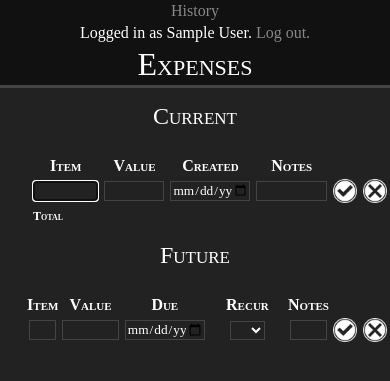
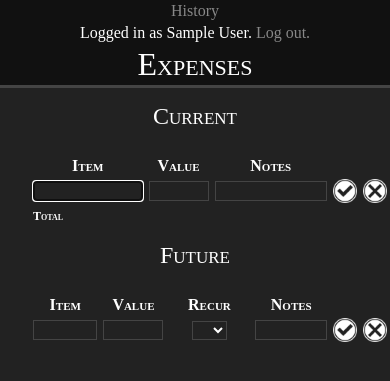
Before and after one commit to spurll/expense, a Flask app: page / in a window 390 px wide. Shown: the top 381 px of the page. Run offline with Flask 2, Linux system fonts and the light colour scheme; a user stored in the database is signed in; tables that the repository leaves empty hold one stand-in row (values such as "Sample post"); parts of the project's set-up code (start-up, migrations or seed data) failed here and were passed over.

Commit message:
Improve display for small screens

```diff
--- a/expense/static/style.css
+++ b/expense/static/style.css
@@ -46,7 +46,7 @@ tfoot { font-weight: bold; font-variant: small-caps; }
 }
 
 #title {
-	width: 60%;
+	width: 40%;
 	margin: auto;
 	font-variant: small-caps;
 	font-size: 200%;
@@ -56,14 +56,14 @@ tfoot { font-weight: bold; font-variant: small-caps; }
 }
 
 #links {
-	width: calc(20% - 20px);
+	width: calc(30% - 20px);
 	float: left;
 	text-align: left;
 	padding: 10px;
 }
 
 #user {
-	width: calc(20% - 20px);
+	width: calc(30% - 20px);
 	float: right;
 	text-align: right;
 	padding: 10px;
@@ -106,6 +106,7 @@ tfoot { font-weight: bold; font-variant: small-caps; }
 .right { float: right; text-align: right; }
 .section { padding-top: 5px; padding-bottom: 10px; }
 .login { max-width: 320px; margin: auto; }
+.hidden { display: none; }
 
 .ui-datepicker { background-color: #111111; }
 .ui-state-highlight { background-color: #dddddd !important; border-color: #000000 !important; color: #000000 !important; }
--- a/expense/templates/base.html
+++ b/expense/templates/base.html
@@ -15,12 +15,20 @@
 		<script type="text/javascript" src="{{url_for('static', filename='jquery-ui-1.12.1.min.js')}}"></script>
 
 		<script>
+			var small_screen;
+
 			$(document).ready(function() {
 				resizeContent();
 				resizeBuffer();
 			});
 
 			$(window).resize(function() {
+				resizeContent();
+				resizeBuffer();
+			});
+
+			$(window).orientationchange(function() {
+				resizeContent();
 				resizeBuffer();
 			});
 
@@ -30,11 +38,22 @@
 			}
 
 			function resizeContent() {
-				if ($(window).width() < 700) {
+				small_screen = ($(window).width() < 700);
+				if (small_screen) {
 					// Moves and resizes the links and login information information on a smaller screen.
 					$('#links').css({'width': 'auto', 'margin': 'auto', 'float': 'none', 'text-align': 'center', 'padding': '2px'});
 					$('#user').css({'width': 'auto', 'margin': 'auto', 'float': 'none', 'text-align': 'center', 'padding': '2px'});
 					$('#title').css({'padding': '2px'});
+
+					$('.date').addClass('hidden');
+				}
+				else {
+					// Moves and resizes the links and login information information on a smaller screen.
+					$('#links').removeAttr('style');
+					$('#user').removeAttr('style');
+					$('#title').removeAttr('style');
+
+					$('.date').removeClass('hidden');
 				}
 			}
 		</script>
--- a/expense/templates/main.html
+++ b/expense/templates/main.html
@@ -176,7 +176,7 @@ function editCurrent(id) {
 		'<td class="icon"></td>' +
 		'<td class="name">{{edit_current_form.id(form="edit_current_form")}}{{edit_current_form.name(form="edit_current_form")}}</td>' +
 		'<td class="value">{{edit_current_form.value(form="edit_current_form")}}</td>' +
-		'<td class="date">{{edit_current_form.created(form="edit_current_form")}}</td>' +
+		'<td class="date' + (small_screen ? ' hidden' : '') + '">{{edit_current_form.created(form="edit_current_form")}}</td>' +
 		'<td class="note">{{edit_current_form.note(form="edit_current_form")}}</td>' +
 		'<td class="icon"><a id="submit_current_edit" href="#" onclick="submitEditCurrent(); return false;"><img class="icon" src="' + $IMG_CHECK + '" title="Submit" /></a></td>' +
 		'<td class="icon"><a id="reset_current_edit" href="#" onclick="cancelEditCurrent(); return false;"><img class="icon" src="' + $IMG_DELETE + '" title="Cancel" /></a></td>' +
@@ -222,7 +222,7 @@ function editFuture(id) {
 		'<td class="icon"></td>' +
 		'<td class="name">{{edit_future_form.id(form="edit_future_form")}}{{edit_future_form.name(form="edit_future_form")}}</td>' +
 		'<td class="value">{{edit_future_form.value(form="edit_future_form")}}</td>' +
-		'<td class="date">{{edit_future_form.due_date(form="edit_future_form")}}</td>' +
+		'<td class="date' + (small_screen ? ' hidden' : '') + '">{{edit_future_form.due_date(form="edit_future_form")}}</td>' +
 		'<td class="recur">{{edit_future_form.recur_freq(min=0, form="edit_future_form")}}{{edit_future_form.recur_type(form="edit_future_form")}}</td>' +
 		'<td class="note">{{edit_future_form.note(form="edit_future_form")}}</td>' +
 		'<td class="icon"><a id="submit_future_edit" href="#" onclick="submitEditFuture(); return false;"><img class="icon" src="' + $IMG_CHECK + '" title="Submit" /></a></td>' +
@@ -311,7 +311,7 @@ function loadCurrent() {
 					'<td class="icon"><a href="#" onclick="settle(' + e[0] + '); return false;"><img class="icon" src="' + $IMG_CHECK + '" title="Settle" /></a></td>' +
 					'<td class="name">' + e[1] + '</td>' +
 					'<td class="value" title="' + e[3] + '">' + e[2] + '</td>' +
-					'<td class="date">' + e[4] + '</td>' +
+					'<td class="date' + (small_screen ? ' hidden' : '') + '">' + e[4] + '</td>' +
 					'<td class="note">' + e[5] + '</td>' +
 					'<td class="icon"><a href="#" onclick="editCurrent(' + e[0] + '); return false;"><img class="icon" src="' + $IMG_EDIT + '" title="Edit" /></a></td>' +
 					'<td class="icon"><a href="#" onclick="removeCurrent(' + e[0] + ', \'' + e[1] + '\'); return false;"><img class="icon" src="' + $IMG_DELETE + '" title="Delete" /></a></td>' +
@@ -361,7 +361,7 @@ function loadFuture() {
 					'<td class="icon"><a href="#" onclick="advance(' + e[0] + '); return false;"><img class="icon" src="' + $IMG_ADVANCE + '" title="Send to Current" /></a></td>' +
 					'<td class="name">' + e[1] + '</td>' +
 					'<td class="value" title="' + e[3] + '">' + e[2] + '</td>' +
-					'<td class="date">' + e[4] + '</td>' +
+					'<td class="date' + (small_screen ? ' hidden' : '') + '">' + e[4] + '</td>' +
 					'<td class="recur">' + e[5] + '</td>' +
 					'<td class="note">' + e[6] + '</td>' +
 					'<td class="icon"><a href="#" onclick="editFuture(' + e[0] + '); return false;"><img class="icon" src="' + $IMG_EDIT + '" title="Edit" /></a></td>' +
@@ -447,13 +447,13 @@ $(document).ready(function() {
 <table id="current" class="expense_table">
 	<thead>
 		<tr>
-			<th></th>
-			<th>Item</th>
-			<th>Value</th>
-			<th>Created</th>
-			<th>Notes</th>
-			<th></th>
-			<th></th>
+			<th class="icon"></th>
+			<th class="name">Item</th>
+			<th class="value">Value</th>
+			<th class="date">Created</th>
+			<th class="note">Notes</th>
+			<th class="icon"></th>
+			<th class="icon"></th>
 		</tr>
 	</thead>
 	<tbody>
@@ -469,13 +469,13 @@ $(document).ready(function() {
 	</tbody>
 	<tfoot>
 		<tr>
-			<td></td>
+			<td class="icon"></td>
 			<td class="name">Total</th>
 			<td id="total_value" class="value"></td>
-			<td></td>
-			<td></td>
-			<td></td>
-			<td></td>
+			<td class="date"></td>
+			<td class="note"></td>
+			<td class="icon"></td>
+			<td class="icon"></td>
 		</tr>
 	</tfoot>
 </table>
@@ -488,14 +488,14 @@ $(document).ready(function() {
 <table id="future" class="expense_table">
 	<thead>
 		<tr>
-			<th></th>
-			<th>Item</th>
-			<th>Value</th>
-			<th>Due</th>
-			<th>Recur</th>
-			<th>Notes</th>
-			<th></th>
-			<th></th>
+			<th class="icon"></th>
+			<th class="name">Item</th>
+			<th class="value">Value</th>
+			<th class="date">Due</th>
+			<th class="recur">Recur</th>
+			<th class="note">Notes</th>
+			<th class="icon"></th>
+			<th class="icon"></th>
 		</tr>
 	</thead>
 	<tbody>
```
Also changed, not shown: expense/templates/history.html (+12 -13 lines).
